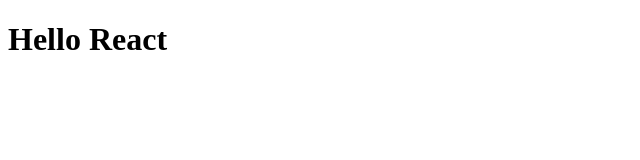
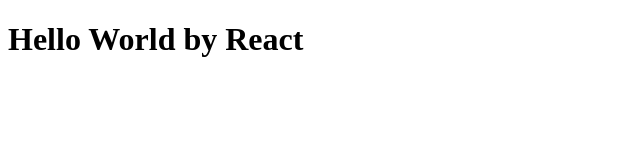
Before and after one commit to kushal2601/React-Tutorial, a plain HTML site: page index.html in a window 1280 px wide. Shown: the whole page, without its empty margins (0-640 px from the left). Drawn offline with nearby package versions, Linux system fonts and the light colour scheme.

Commit message:
Manipulating DOM using React and ReactDOM render method

```diff
--- a/index.html
+++ b/index.html
@@ -1,19 +1,23 @@
 <!DOCTYPE html>
 <html lang="en">
+
 <head>
     <meta charset="UTF-8">
     <meta name="viewport" content="width=device-width, initial-scale=1.0">
     <title>My React App</title>
 </head>
+
 <body>
     <div id="root">
-       <!-- <h1>Hello React </h1>  -->
+        <!-- <h1>Hello React </h1>  -->
     </div>
+    <script crossorigin src="https://unpkg.com/react@18/umd/react.development.js"></script>
+    <script crossorigin src="https://unpkg.com/react-dom@18/umd/react-dom.development.js"></script>
     <script>
-        const heading = document.createElement("h1");
-        heading.innerHTML = "Hello React";
-        const root = document.getElementById("root");
-        root.appendChild(heading);
+        const root = ReactDOM.createRoot(document.getElementById('root'));
+        const heading = React.createElement("h1",{},"Hello World by React");
+        root.render(heading);
     </script>
 </body>
+
 </html>
```
Also changed, not shown: README.md.
